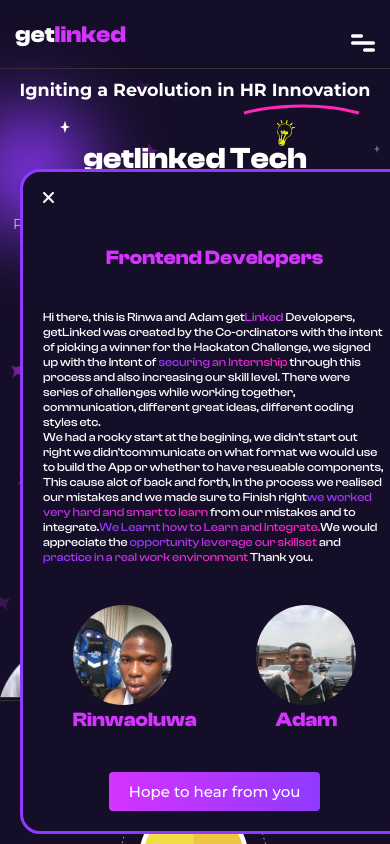
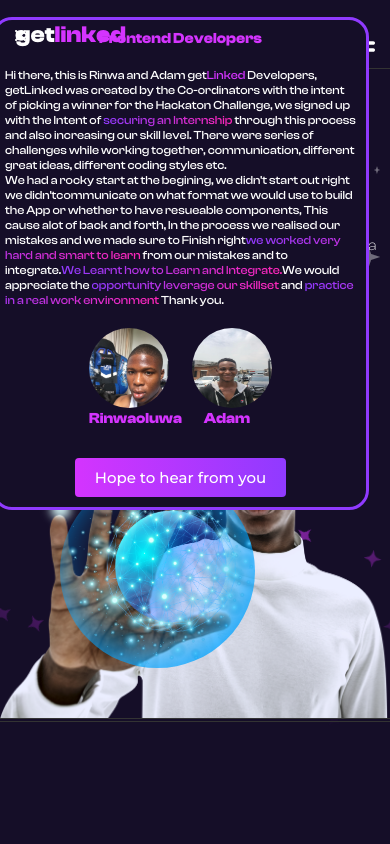
Before and after one commit to Rinwaoluwa/getLinkedHackaton, a React (Vite) app: page / in a window 390 px wide. Shown: the top 844 px of the page. Built offline with nearby package versions, Linux system fonts and the light colour scheme.

Commit message:
finishe all features and fixed most bugs except timeline

```diff
--- a/src/components/Popup.jsx
+++ b/src/components/Popup.jsx
@@ -9,7 +9,6 @@ function Popup() {
     useEffect(function(){
         const id = setTimeout(function(){
             popup.current.classList.add('popup');
-            console.log('Hello')
         }, 5000);
 
         return () => clearTimeout(id);
@@ -19,8 +18,8 @@ function Popup() {
     return (
         <main className={styles.container} id='#popup' ref={popup}>
             <div onClick={() => {
-
-            }}>
+                popup.current.classList.remove('popup');
+            }} style={{position: 'absolute', left: '2rem'}}>
                 <CloseModalSVG />
             </div>
             <h1 className={styles.mainText}>Frontend Developers</h1>
@@ -61,7 +60,11 @@ function Popup() {
                     </figcaption>
                 </figure>
             </div>
-            <Button text={'Hope to hear from you'} />
+            <div onClick={() => {
+                popup.current.classList.remove('popup')
+            }}>
+                <Button text={'Hope to hear from you'} />
+            </div>
         </main>
     )
 }
--- a/src/components/Popup.module.css
+++ b/src/components/Popup.module.css
@@ -1,8 +1,8 @@
 .container {
     position: absolute;
-    top: -25%;
-    left: 0;
-    width: 88%;
+    top: 2%;
+    left: -100%;
+    width: 40%;
     margin: 0 2rem;
 
     border:.3rem solid #903AFF;
@@ -12,26 +12,28 @@
 
     display: flex;
     flex-direction: column;
-    gap: 4rem;
+    align-items: center;
+    gap: 5%;
 
 
     background-color: var(--color-1);
-    transition: all 1s linear;
+    transition: all 2s linear;
 }
 
 .container button {
     align-self: center;
     transition: all .8s ease-out;
+    margin-top: 5rem;
 }
 
-.container button:hover {
+.container button:hover, .container button:active {
     transform: translateY(-3rem);
     box-shadow: 0 1rem .2rem var(--color-2);
 }
 
 .mainText {
     font-family: var(--font-1);
-    font-size: var(--size-3);
+    font-size: var(--size-1);
     font-weight: bold;
     color: var(--color-3);
 
@@ -41,7 +43,7 @@
 .paragraph {
     font-family: var(--font-1);
     font-weight: 500;
-    font-size: var(--size-1);
+    font-size: 1.2rem;
     color: var(--color-4);
 }
 
@@ -51,8 +53,8 @@
 }
 
 .developer_img {
-    height: 20rem;
-    width: 20rem;
+    height: 10rem;
+    width: 10rem;
     border-radius: 50%;
 
     transition: all 2s ease-in;
@@ -60,20 +62,28 @@
 
 .developer_img:hover{
     box-shadow: 0 2rem 2rem #00000066;
-    transform: translateY(-6rem);
+    transform: translateY(-3rem);
 }
 
 :global(.popup) {
     display: flex;
-    top: 20%;
+    left: 5%;
 }
 
 /* MEDIA QUERY */
 
-@media(max-width: 890px) {
+@media(max-width: 690px) {
+    .container{
+        width: 90%;
+        gap: 2rem;
+
+        padding: 1rem;
+        margin: 0 1rem;
+    }
+
     .developer_img {
-        height: 10rem;
-        width: 10rem;
+        height: 8rem;
+        width: 8rem;
     }
 
     .paragraph {
@@ -81,6 +91,20 @@
     }
 
     .mainText {
-        font-size: var(--size-1);
+        font-size: 1.5rem;
+    }
+
+    .container button {
+        margin-top: 1rem;
+    }
+
+    .developerInfo {
+        margin-right: 1rem;
     }
 }
+
+@media (max-width: 321px) {
+    .container {
+        margin: 0 2rem 0 0;
+    }
+}
--- a/src/components/Sections/Section.jsx
+++ b/src/components/Sections/Section.jsx
@@ -14,7 +14,20 @@ function Section({ children, mobileImg, desktopImg }) {
 
     useEffect(function() {
 
-    });
+        gsap.fromTo(sectionRef.current, {
+            x: -50,
+            opacity: 0,
+          }, {
+            scrollTrigger: {
+              trigger: sectionRef.current,
+              start: "-300px",
+              scrub: 2,
+            },
+            x: 50,
+            opacity: 1,
+        })
+    }, []);
+
 
 
     //  ---- SETTING IMAGE FOR MOBILE AND DESKTOP SCREEN SIZE
--- a/src/components/Sections/SectionFaq.jsx
+++ b/src/components/Sections/SectionFaq.jsx
@@ -14,24 +14,6 @@ const questions = [
 
 function SectionFaq({children}) {
 
-    useEffect(function() {
-
-        gsap.fromTo('.section', {
-            y: 50,
-            opacity: 0,
-          }, {
-            scrollTrigger: {
-              trigger: '.fadeIn',
-              start: "-300px",
-              scrub: 2,
-            },
-            stagger: {
-                amount: 0.3,
-            },
-            y: 0,
-            opacity: 1,
-        })
-    }, []);
 
     //  ---- SETTING IMAGE FOR MOBILE AND DESKTOP SCREEN SIZE
     const [img, setImg] = useState("/image/think.png");
--- a/src/components/Sections/SectionHeader.module.css
+++ b/src/components/Sections/SectionHeader.module.css
@@ -63,6 +63,7 @@
     position: relative;
     z-index: 999;
     transition: all .5s linear;
+    cursor: pointer;
 }
 
 .containerDesktop ul li:hover, .containerDesktop ul li:active{
--- a/src/components/Sections/SectionHero.module.css
+++ b/src/components/Sections/SectionHero.module.css
@@ -17,6 +17,8 @@
     font-size: 1.5rem;
     color: var(--color-4);
     text-align: center;
+
+    margin-right: 4rem;
 
     position: relative;
 }
--- a/src/components/Sections/SectionTimeline.module.css
+++ b/src/components/Sections/SectionTimeline.module.css
@@ -103,6 +103,14 @@
          width: 50%;
      }
 
+     .timelineTracker:nth-child(6) .eventDetails {
+        background-color: rebeccapurple;
+        /* width: 200%; */
+        position: relative;
+        /* right: 0; */
+        /* transform: translateX(10%); */
+     }
+
      .eventDate {
          align-self: center;
      }
@@ -131,7 +139,7 @@
      /* EVENT DETAILS for the date of event*/
 
      .timelineTracker:nth-child(6) .eventDate {
-         background-color: rebeccapurple;
+         /* background-color: rebeccapurple; */
          /* margin-right: 90%; */
      }
 
```
